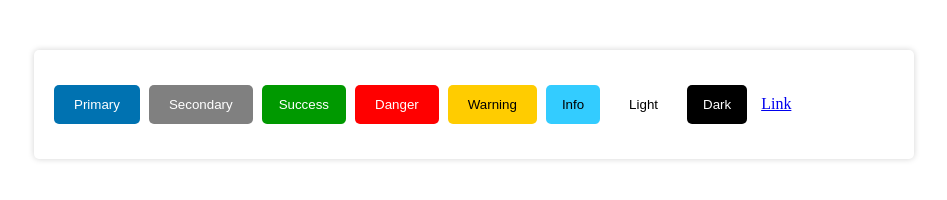
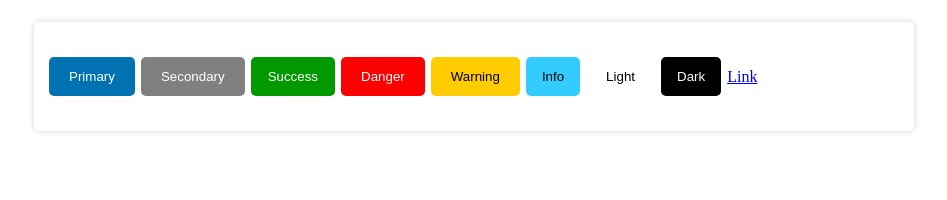
Before and after one commit to ELAMURUHU/css-snsippet-task-05, a plain HTML site: page index.html in a window 1280 px wide. Shown: the whole page, without its empty margins (166-1113 px from the left). Drawn offline with Linux system fonts and the light colour scheme.

Commit message:
corrected snippet

```diff
--- a/css/style.css
+++ b/css/style.css
@@ -10,63 +10,107 @@
 	height:auto;
     padding: 35px 15px;
     border-radius: 5px;
-    margin: 50px auto 0;
+    margin: 22px auto 0;
     box-shadow: 0px 0px 6px lightgray;
+	display:flex;
+	align-items:center;
+	gap:6px;
 
 }
-.btns button{
-		margin-left: 5px;
-	border-radius:5px;
-}
-.btns a{
-	padding-left:10px;
-}
-.prime{
+
+
+.btn-prime{
 	border:none;
 	background-color:#0072b1;
 	color:#FFFFFF;
 	padding: 12px 20px;
+	border-radius:5px;
 
 }
-.second{
+.btn-prime:hover{
+	background-color:#2e2eb8;
+}
+.btn-second{
 	border:none;
 	background-color:#808080;
 	color:#FFFFFF;
 	padding: 12px 20px;
+	text-decoration:none;
+	border-radius:5px;
 }
-.success{
+.btn-second:hover{
+	background-color:#8a8a5c;
+}
+.btn-success{
 	border:none;
 	background-color: #009900;
 	color:#FFFFFF;
 	padding: 12px 17px;
+	text-decoration:none;
+	border-radius:5px;
 }
-.danger{
+.btn-success:hover{
+	 background-color:#267326;
+}
+.btn-danger{
 	border:none;
 	background-color:#ff0000;
 	color:#FFFFFF;
 	padding: 12px 20px;
+	text-decoration:none;
+	border-radius:5px;
 }
-.warning{
+.btn-danger:hover{
+	background-color:#e62e00;
+}
+.btn-warning{
 	border:none;
 	background-color:#ffcc00;
 	color:#000000;
 	padding: 12px 20px;
+	text-decoration:none;
+	border-radius:5px;
 }
-.info{
+.btn-warning:hover{
+	background-color: #e68a00;
+}
+.btn-info{
 	border:none;
 	background-color:#33ccff;
 	color:#000000;
 	padding: 12px 16px;
+	text-decoration:none;
+	border-radius:5px;
 }
-.light{
+.btn-info:hover{
+	background-color:#3399ff;
+}
+.btn-light{
 	border:none;
 	background-color:#FFFFFF;
 	color:#000000;
 	padding: 12px 20px;
+	text-decoration:none;
+	border-radius:5px;
 }
-.dark{
+.btn-light:hover{
+	background-color:lightgray;
+}
+.btn-dark{
 	border:none;
 	background-color:#000000;
 	color:#FFFFFF;
 	padding: 12px 16px;
+	text-decoration:none;
+	border-radius:5px;
 }
+.btn-dark:hover{
+	background-color:#000066;
+}
+.btn-link{
+	border:none;
+	color:blue;
+	text-decoration:blue underline;
+	background:transparent;
+
+}
--- a/index.html
+++ b/index.html
@@ -5,20 +5,20 @@
 <meta charset="UTF-8">
 
 <meta name="viewport" content="width=device-width, initial-scale=1.0">
-<title>css-review-task-04</title>
+<title>css-snippet-task-05</title>
 <link rel="stylesheet" href="css/style.css">
 </head>
 <body>
 <div class="btns">
-<button type="#" class="prime">Primary</button>
-<button type="#" class="second">Secondary</button>
-<button type="#" class="success">Success</button>
-<button type="#" class="danger">Danger</button>
-<button type="#" class="warning">Warning</button>
-<button type="#" class="info">Info</button>
-<button type="#" class="light">Light</button>
-<button type="#" class="dark">Dark</button>
-<a href="#">Link</a>
+<button type="#" class="btn-prime">Primary</button>
+<button type="#" class="btn-second">Secondary</button>
+<button type="#" class="btn-success">Success</button>
+<button type="#" class="btn-danger">Danger</button>
+<button type="#" class="btn-warning">Warning</button>
+<button type="#" class="btn-info">Info</button>
+<button type="#" class="btn-light">Light</button>
+<button type="#" class="btn-dark">Dark</button>
+<a href="#" class="btn-link">Link</a>
 
 </div>
 
```
